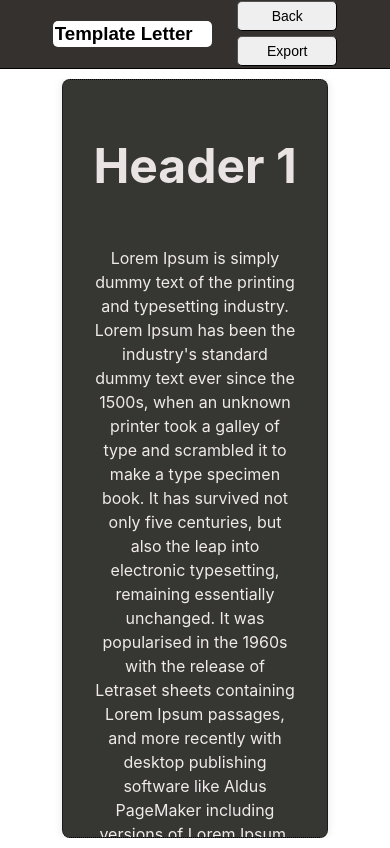
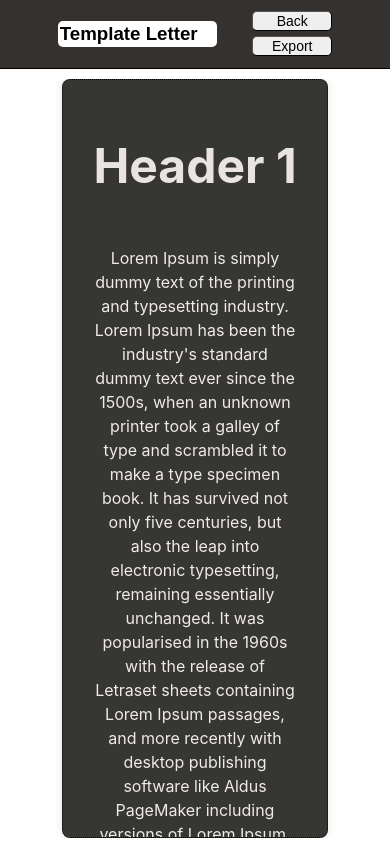
Before and after one commit to ValoQuang/flodesk-template, a React (Create React App) app: page / in a window 390 px wide. Both pictures are taken after a click on the element "Template Letter". Built offline with nearby package versions, Linux system fonts and the light colour scheme.

Commit message:
fix: css resposive

```diff
--- a/src/components/Navbar/Navbar.css
+++ b/src/components/Navbar/Navbar.css
@@ -56,6 +56,14 @@
     gap: 5px;
   }
 
+  .navbar-button {
+    width: 80px;
+    height: 20px;
+    cursor: pointer;
+    border-radius: 5px;
+    transition: background-color 0.3s, border-color 0.3s;
+  }
+
   .navbar-input-header {
     width: 50%;
     border-style: hidden;
```
